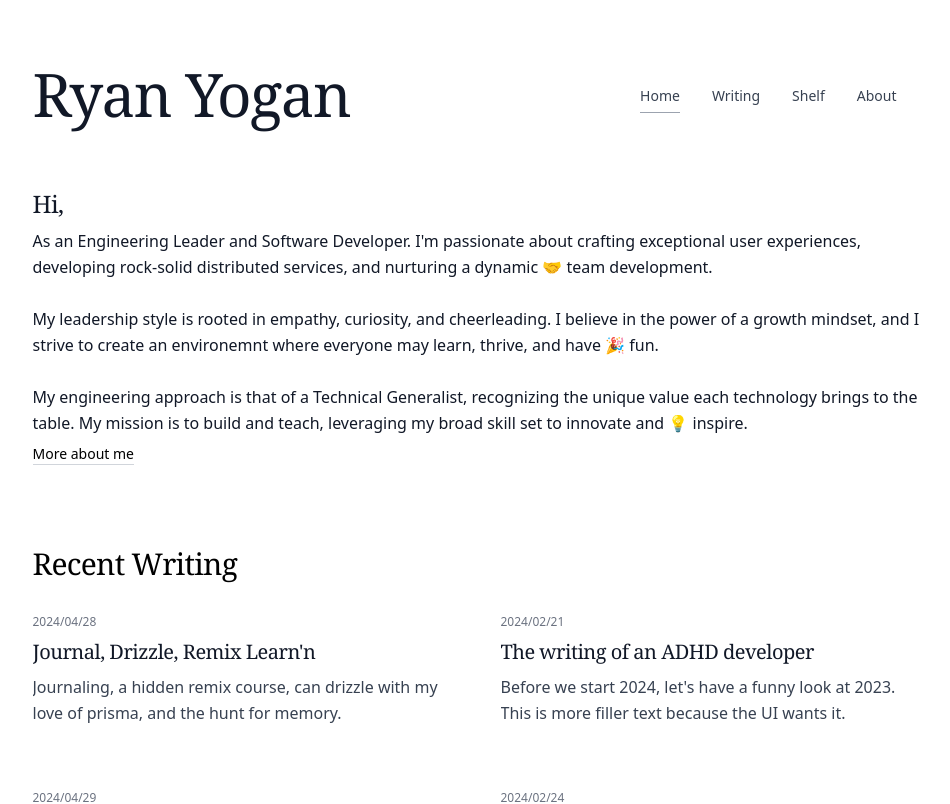
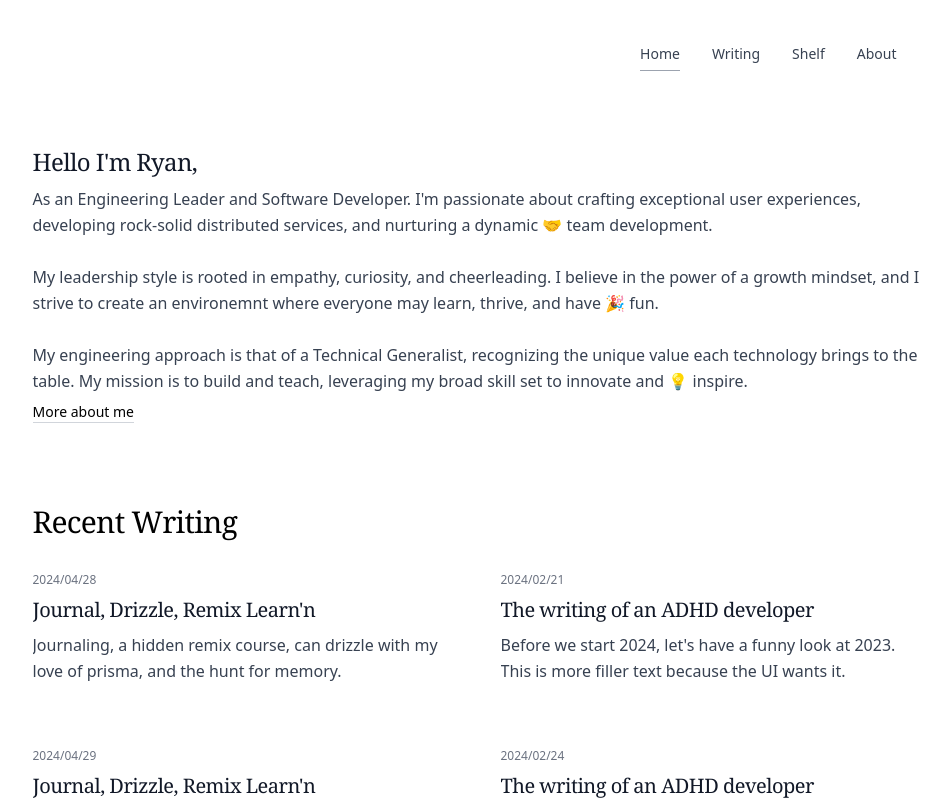
Before and after one commit to ryanyogan/2025-ryanyogan.com, a Next.js app: page / in a window 1280 px wide. Shown: the top 804 px of the page, without its empty margins (152-1102 px from the left). Built offline with nearby package versions, Linux system fonts and the light colour scheme; no server answers.

Commit message:
fix: using real colors and spacing now

```diff
--- a/src/app/layout.tsx
+++ b/src/app/layout.tsx
@@ -20,7 +20,7 @@ export default function RootLayout({
     <html lang="en" className={`${GeistSans.className}`}>
       <body className="font-sans antialiased bg-white text-gray-900">
         <div className="max-w-3xl lg:max-w-4xl xl:max-w-5xl mx-auto px-4 sm:px-6 lg:px-8">
-          <main className="sm:mt-16 mt-4 mb-24">
+          <main className="sm:mt-6 mt-4 mb-24">
             <div className="container-wide">
               <div className="space-y-24">
                 <div className="sm:space-y-12 space-y-4">
--- a/src/app/page.tsx
+++ b/src/app/page.tsx
@@ -10,9 +10,9 @@ export default async function Home() {
     <div className="space-y-20">
       <section className="space-y-2">
         <h2 className="text-2xl font-serif font-normal tracking-tight text-gray-900">
-          Hi,
+          Hello I'm Ryan,
         </h2>
-        <p className="text-base text-gray-900 leading-relaxed max-w-5xl font-sans">
+        <p className="text-base text-gray-700 leading-relaxed max-w-5xl font-sans">
           As an Engineering Leader and Software Developer. I'm passionate about
           crafting exceptional user experiences, developing rock-solid
           distributed services, and nurturing a dynamic 🤝 team development.
--- a/src/components/name-title.tsx
+++ b/src/components/name-title.tsx
@@ -18,9 +18,9 @@ export function NameTitle() {
   return (
     <div className="flex flex-col sm:flex-row items-start justify-between sm:items-end sm:pb-4">
       <div className="relative inline-block">
-        <h1 className="text-4xl sm:text-5xl md:text-6xl font-serif font-normal tracking-tight">
+        {/* <h1 className="text-4xl sm:text-5xl md:text-6xl font-serif font-normal tracking-tight">
           {name}
-        </h1>
+        </h1> */}
       </div>
       <Navigation />
     </div>
```
